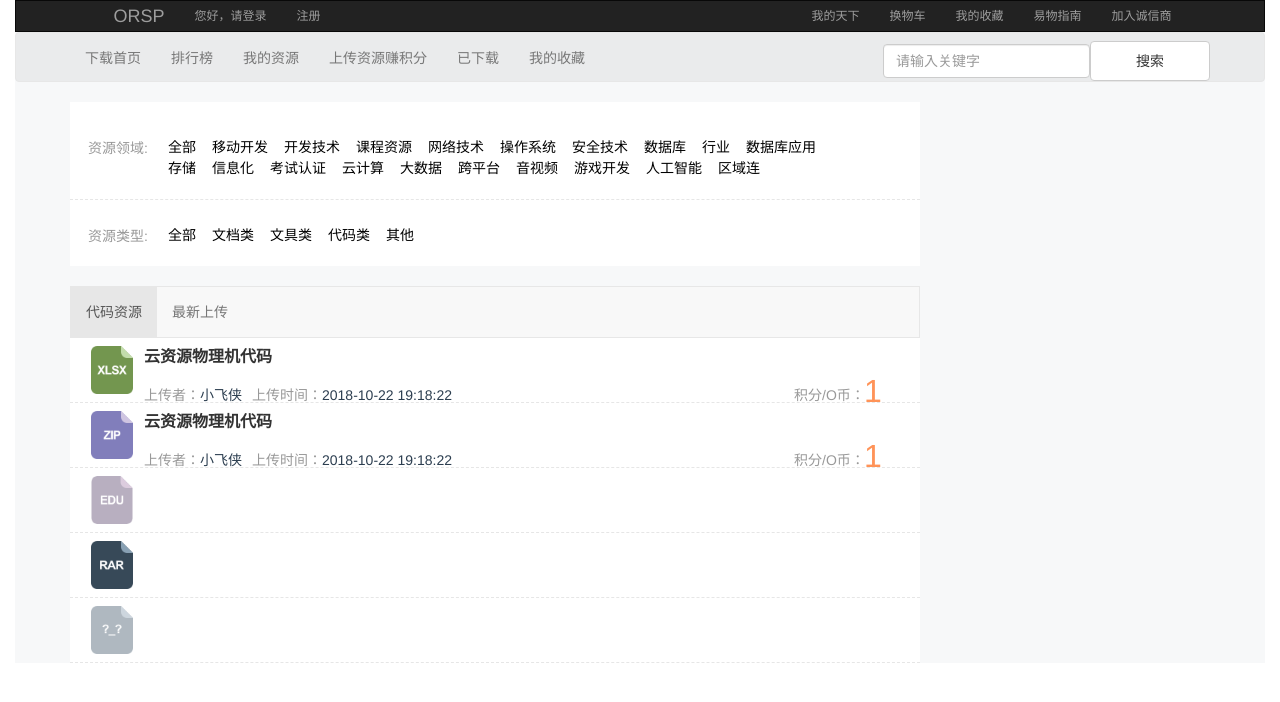
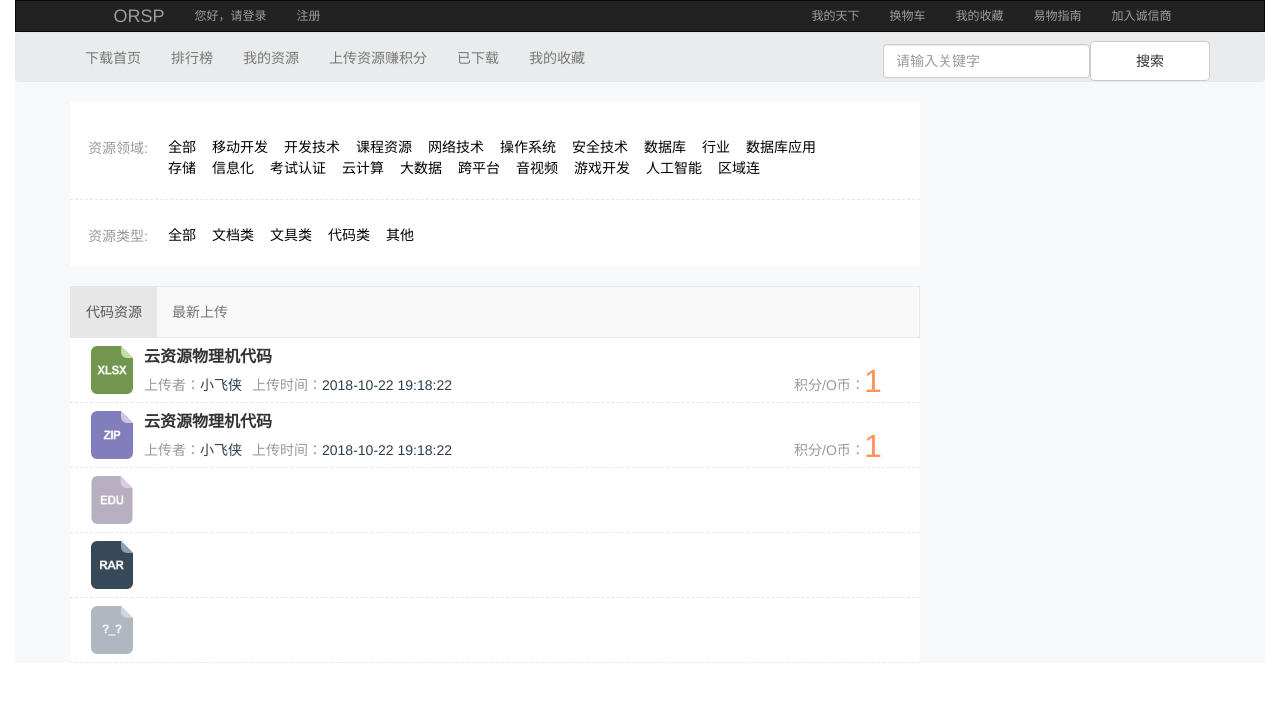
Before and after one commit to feiChen0522/orsp_vue, a Vue app: page /orapdownload in a window 1280 px wide. Shown: the top 702 px of the page. Built offline with nearby package versions, Linux system fonts and the light colour scheme.

Commit message:
cf update ORSPDownload

```diff
--- a/src/components/ORSPDownload.vue
+++ b/src/components/ORSPDownload.vue
@@ -228,6 +228,10 @@ export default {
     margin-left: 10px;
     cursor: pointer;
   }
+  .container .con-2 .res-model .describe p{
+    text-align: left;
+    margin: 0;
+  }
   .container .con-2 .res-model .describe p:nth-child(1){
     padding-bottom: 6px;
     font-size: 16px;
```
